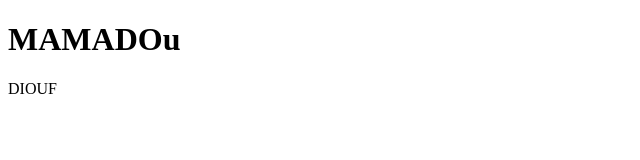
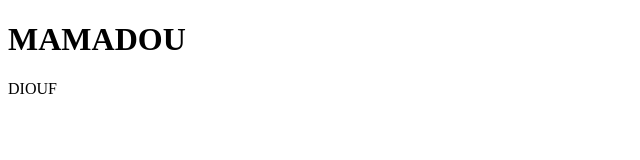
Before and after one commit to mdiouf19/mdiouf19.github.io, a plain HTML site: page index.html in a window 1280 px wide. Shown: the full height of the page, 0-640 px from the left. Drawn offline with Linux system fonts and the light colour scheme.

Commit message:
Update index.html

```diff
--- a/index.html
+++ b/index.html
@@ -4,7 +4,7 @@
     <title>mapageweb</title>
  </head>
  <body>
-    <h1>MAMADOu</h1>
+    <h1>MAMADOU</h1>
     <P>DIOUF</P>
  </body>
 </html>
```
